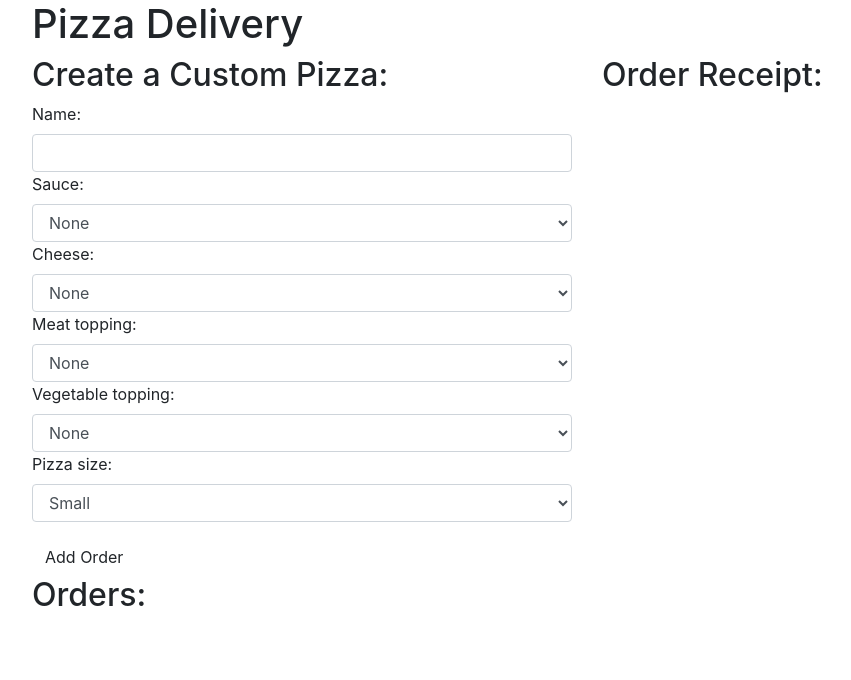
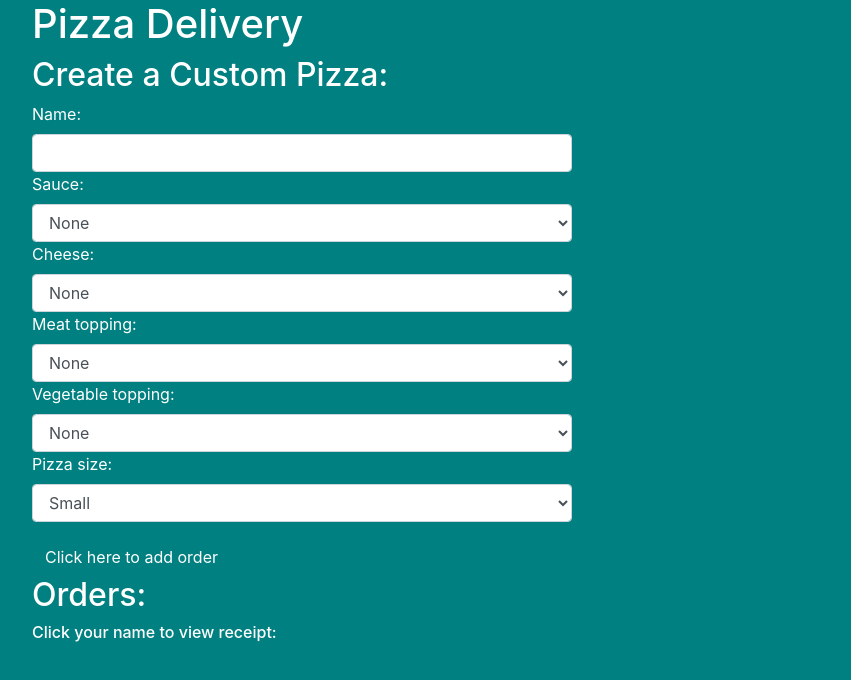
Before and after one commit to beepboopbitch/pizza-delivery, a plain HTML site: page index.html in a window 1280 px wide. Shown: the whole page, without its empty margins (53-904 px from the left). Drawn offline with nearby package versions, Linux system fonts and the light colour scheme; a web font is replaced by a local one.

Commit message:
add basic styling

```diff
--- a/css/styles.css
+++ b/css/styles.css
@@ -1,3 +1,12 @@
 #show-order {
   display: none;
 }
+
+body {
+  background-color: teal;
+  color: white;
+}
+
+.btn {
+  color: white;
+}
--- a/index.html
+++ b/index.html
@@ -69,15 +69,16 @@
                 <option value="ExtraLarge">Extra Large</option>
               </select>
             </div>
-            <button type="submit" class="btn">Add Order</button>
+            <button type="submit" class="btn">Click here to add order</button>
           </form>
           <h2>Orders:</h2>
+          <h6>Click your name to view receipt:</h6>
           <ul id="orders">
           </ul>
         </div>
         <div class="col-md-6">
-          <h2>Order Receipt:</h2>
           <div id="show-order">
+            <h2>Order Receipt:</h2>
             <p>Name: <span class="name"></span></p>
             <p>Sauce: <span class="sauce"></span></p>
             <p>Cheese: <span class="cheese"></span></p>
```
